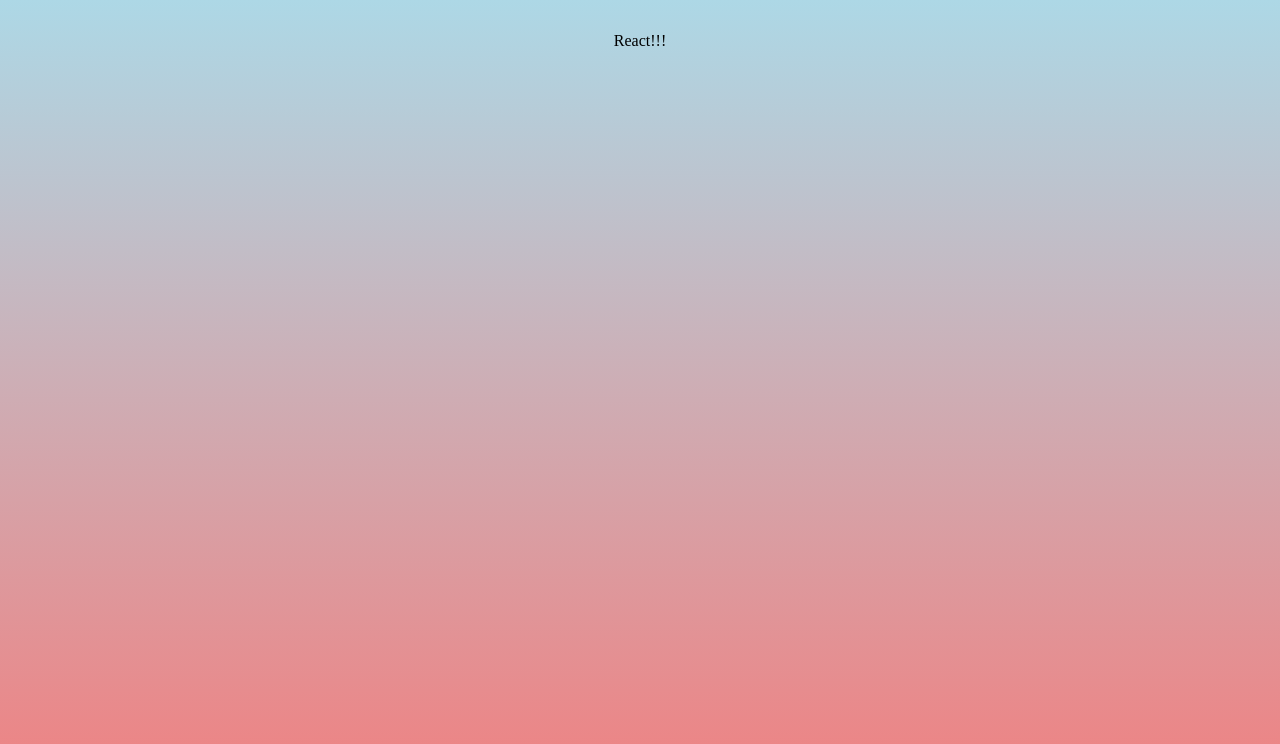
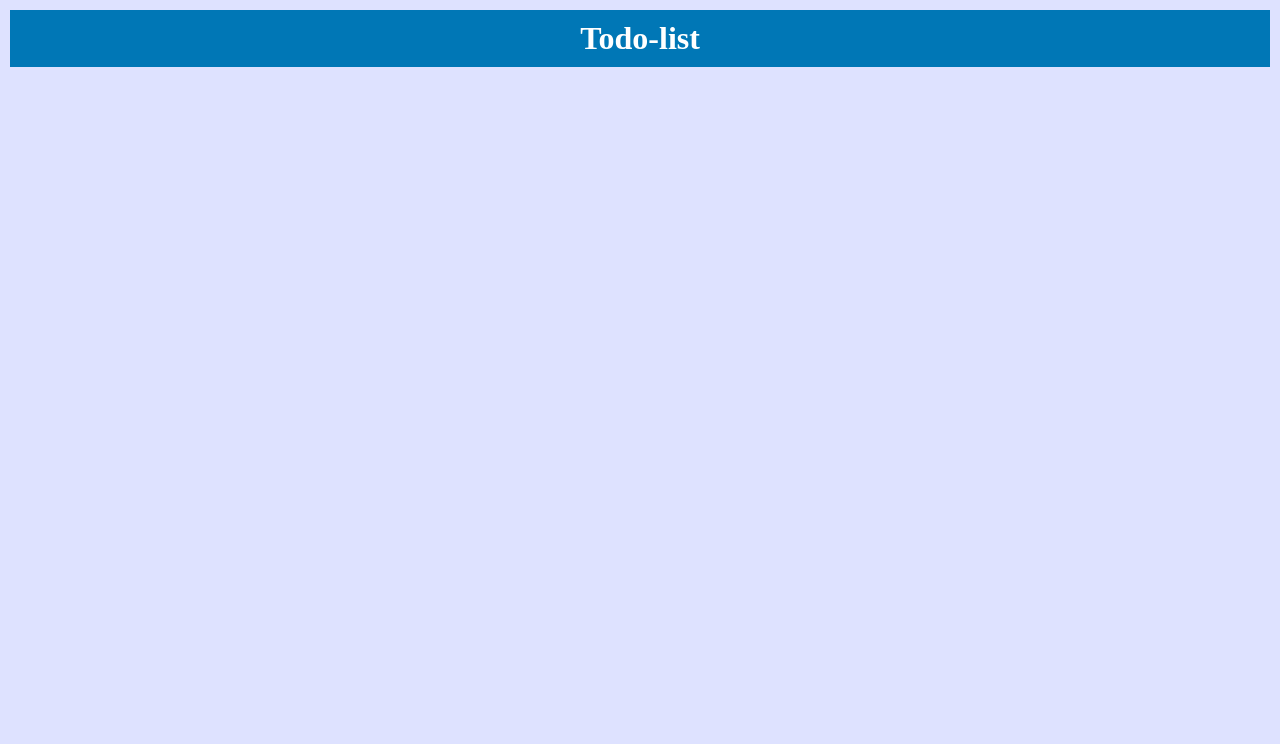
Before and after one commit to itsozod/todo-list-redux, a React (Vite) app: page / in a window 1280 px wide. Shown: the top 744 px of the page. Built offline with nearby package versions, Linux system fonts and the light colour scheme.

Commit message:
created a header component and styled it

```diff
--- a/src/App.css
+++ b/src/App.css
@@ -1,6 +1,5 @@
 #root {
   max-width: 1280px;
   margin: 0 auto;
-  padding: 2rem;
-  text-align: center;
+  padding: 10px;
 }
--- a/src/App.jsx
+++ b/src/App.jsx
@@ -1,9 +1,10 @@
 import "./App.css";
+import { Header } from "./components/header/Header";
 
 function App() {
   return (
     <>
-      <div>React!!!</div>
+      <Header />
     </>
   );
 }
--- /dev/null
+++ b/src/components/header/Header.jsx
@@ -0,0 +1,9 @@
+import styles from "./Header.module.css";
+
+export const Header = () => {
+  return (
+    <header className={styles.header}>
+      <h1>Todo-list</h1>
+    </header>
+  );
+};
--- /dev/null
+++ b/src/components/header/Header.module.css
@@ -0,0 +1,8 @@
+.header {
+  display: flex;
+  justify-content: center;
+  align-items: center;
+  background-color: #0077b6;
+  padding: 10px;
+  color: #fff;
+}
--- a/src/index.css
+++ b/src/index.css
@@ -6,6 +6,6 @@
   box-sizing: border-box;
 }
 body {
-  background-image: linear-gradient(lightblue, lightcoral);
+  background-color: #dee2ff;
   height: 100vh;
 }
```
